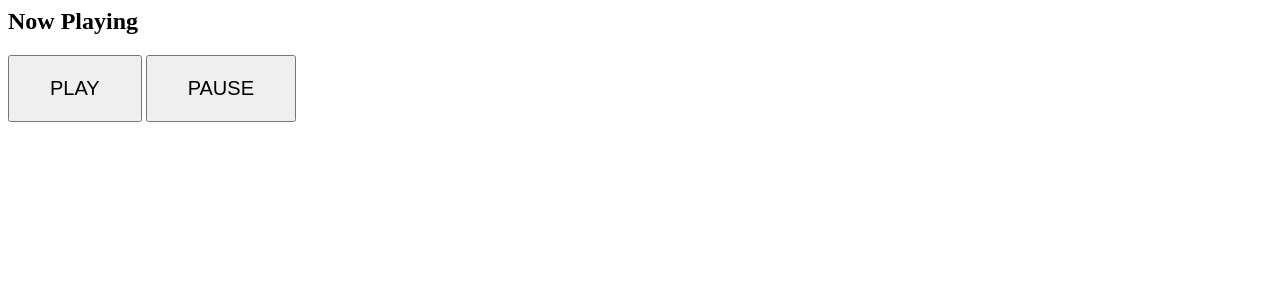
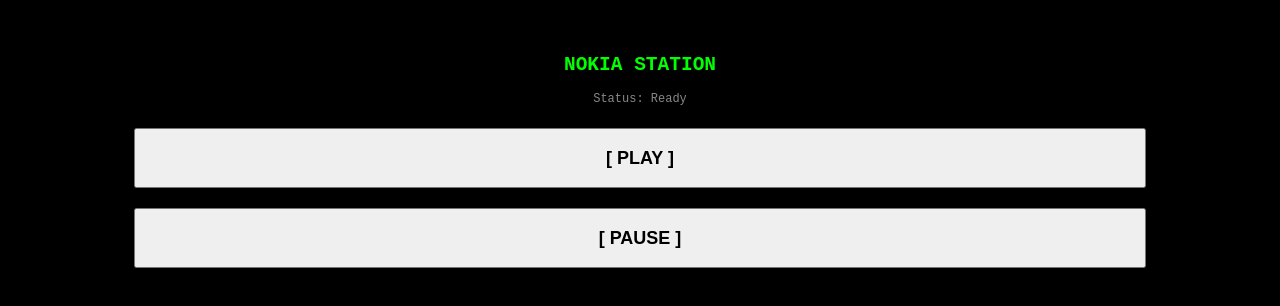
Before and after one commit to crackle4712/myaudio, a plain HTML site: page index.html in a window 1280 px wide. Drawn offline with Linux system fonts and the light colour scheme.

Commit message:
Update index.html

```diff
--- a/index.html
+++ b/index.html
@@ -1,22 +1,40 @@
+<!DOCTYPE html>
+<html>
+<head>
+    <title>9H Audio Player</title>
+    <meta name="viewport" content="width=device-width, initial-scale=1">
+    <style>
+        body { background: #000; color: #0f0; text-align: center; font-family: monospace; padding-top: 30px; }
+        button { width: 80%; height: 60px; margin: 10px; font-weight: bold; font-size: 18px; }
+        #status { color: #888; margin-top: 10px; font-size: 12px; }
+    </style>
+</head>
 <body>
-    <h2>Now Playing</h2>
+    <h2>NOKIA STATION</h2>
+    <p id="status">Status: Ready</p>
 
-    <audio id="myAudio" preload="none">
-        <source src="https://www.dropbox.com/scl/fi/jl2rgwkucjd7tx2xe9k6e/The-Complete-Holy-Quran-By-Sheikh-Mishary-Al-Afasy-1-3.mp3?rlkey=nufwqgunjzwtne62t5a5xm02n&st=5soqbotg&raw=1" type="audio/mpeg">
+    <audio id="audioPlayer" preload="none">
+        <source src="https://archive.org/download/the-complete-holy-quran-by-sheikh-mishary-al-afasy-1-3/The%20Complete%20Holy%20Quran%20By%20Sheikh%20Mishary%20Al%20Afasy%201%203.mp3" type="audio/mpeg">
     </audio>
 
-    <div style="margin-top: 20px;">
-        <button onclick="playAudio()" style="padding: 20px 40px; font-size: 20px;">PLAY</button>
-        <button onclick="pauseAudio()" style="padding: 20px 40px; font-size: 20px;">PAUSE</button>
-    </div>
+    <button onclick="start()">[ PLAY ]</button><br>
+    <button onclick="stop()">[ PAUSE ]</button>
 
     <script>
-        var x = document.getElementById("myAudio");
-        function playAudio() {
-            x.play();
+        var player = document.getElementById("audioPlayer");
+        var statusTxt = document.getElementById("status");
+
+        function start() {
+            statusTxt.innerHTML = "Status: Buffering (Wait 30s)...";
+            player.play().catch(function(error) {
+                statusTxt.innerHTML = "Status: Error - " + error.message;
+            });
         }
-        function pauseAudio() {
-            x.pause();
-        }
+
+        player.onplaying = function() { statusTxt.innerHTML = "Status: Playing Now"; };
+        player.onwaiting = function() { statusTxt.innerHTML = "Status: Buffering..."; };
+
+        function stop() { player.pause(); statusTxt.innerHTML = "Status: Paused"; }
     </script>
 </body>
+</html>
```
